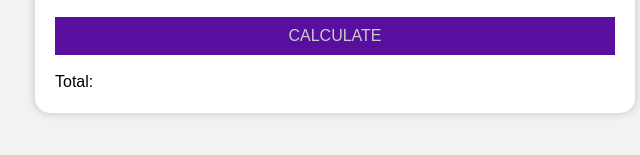
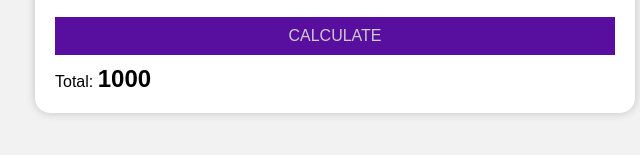
Before and after one commit to Mola26/tip-calculator, a plain HTML site: page index.html in a window 1280 px wide. Shown: the part 355-510 px from the top of the page, 305-945 px from the left. Drawn offline with Linux system fonts and the light colour scheme.

Commit message:
updated html file

```diff
--- a/index.html
+++ b/index.html
@@ -19,7 +19,7 @@
       <button id="calculate">Calculate</button>
       <br />
       <label for="total">Total:</label>
-      <span id="total"></span>
+      <span id="total">1000</span>
     </div>
   </body>
 </html>
```
Also changed, not shown: index.js (added).
